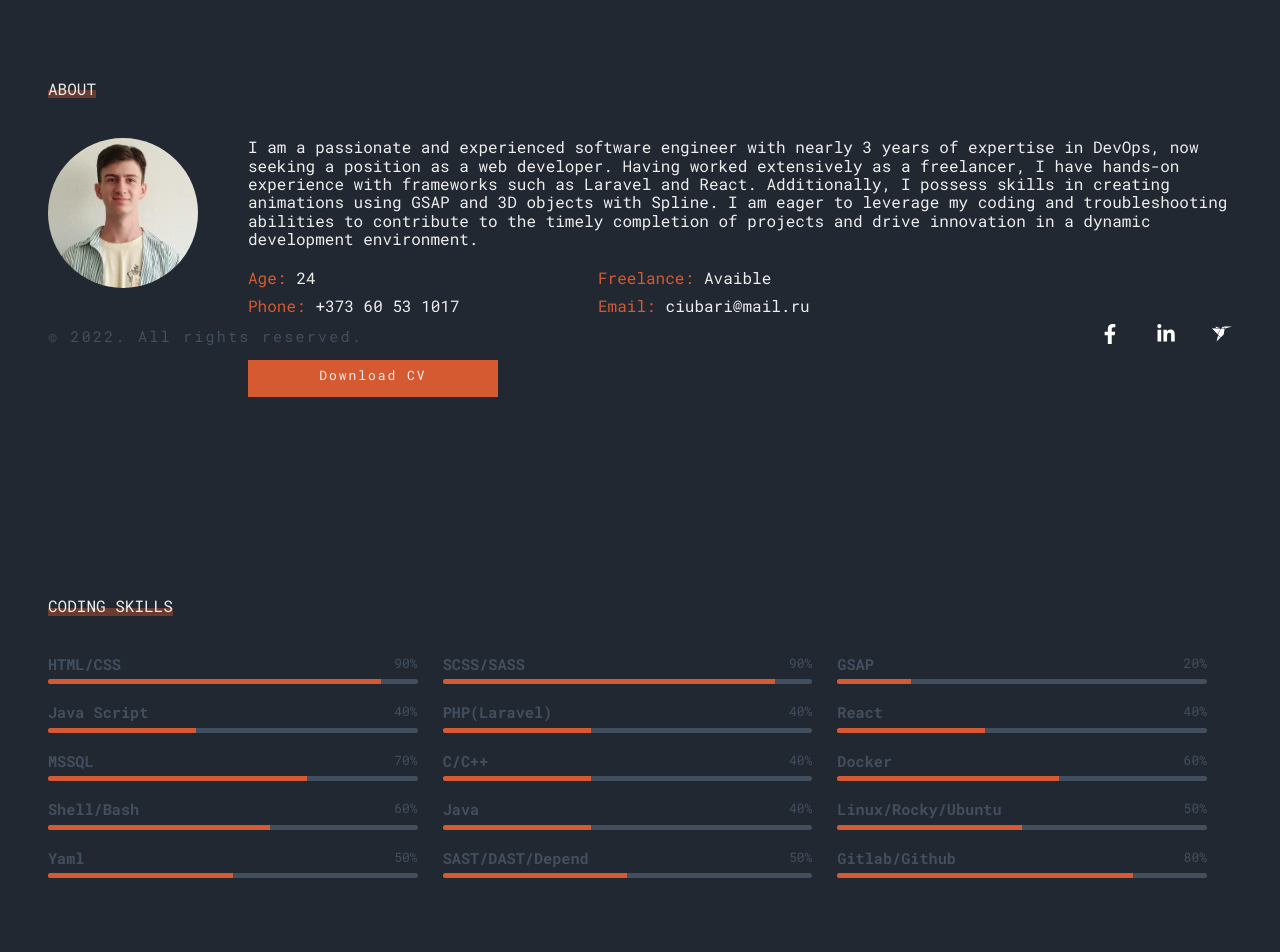
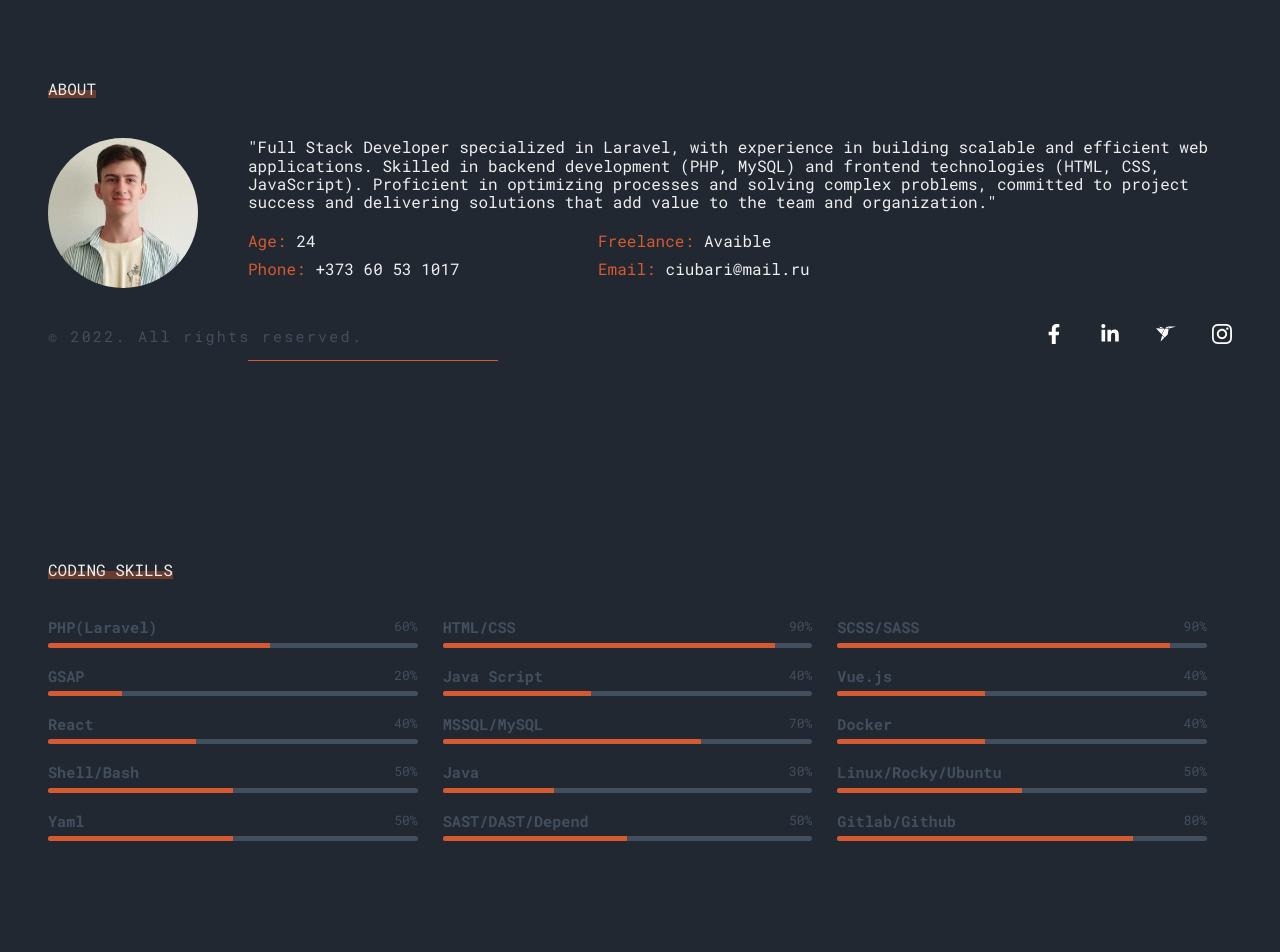
Before and after one commit to Liemacs/Portfolio, a React (Create React App) app: page / in a window 1280 px wide. Shown: the part 440-1392 px from the top of the page. Built offline with nearby package versions, Linux system fonts and the light colour scheme.

Commit message:
Data updated

```diff
--- a/src/components/Footer.js
+++ b/src/components/Footer.js
@@ -4,7 +4,7 @@ import React from "react";
 import classes from "./styles/Footer.module.scss";
 
 // import react-icon
-import { SiFreelancer } from "react-icons/si";
+import { SiFreelancer, SiInstagram } from "react-icons/si";
 import { FaLinkedinIn, FaFacebookF } from "react-icons/fa";
 
 const Footer = () => {
@@ -28,11 +28,18 @@ const Footer = () => {
             <FaLinkedinIn />
           </a>
           <a
-            href="https://freelancehunt.com/freelancer/Liemax.html "
+            href="https://freelancehunt.com/freelancer/Liemax.html"
             target="_blank"
             rel="noopener noreferrer"
           >
             <SiFreelancer />
+          </a>
+          <a
+            href="https://www.instagram.com/liemacs/profilecard/?igsh=MWVuNTd4bndtNXFodw=="
+            target="_blank"
+            rel="noopener noreferrer"
+          >
+            <SiInstagram />
           </a>
         </div>
       </div>
--- a/src/components/Header.js
+++ b/src/components/Header.js
@@ -64,7 +64,7 @@ const Header = () => {
               </Link> */}
             </li>
             <li>
-              <Link to="Resume" onClick={menuToggleHandler}>
+              <Link to="/" onClick={menuToggleHandler}>
                 Resume
               </Link>
             </li>
--- a/src/pages/Resume.js
+++ b/src/pages/Resume.js
@@ -50,7 +50,18 @@ const Resume = () => {
         <h1 className={classes.resume__section__title}>Ciubari Maxim</h1>
         <span className={classes.resume__section__typeWriter}>
           <DynamicText>
-            {["I love my job.", "Smile, you have found the right candidate."]}
+            {[
+              "I love my job.",
+              "Smile, you have found the right candidate.",
+              "Passionate about coding and creating solutions.",
+              "Ready to tackle challenges with a positive mindset.",
+              "Innovation and efficiency are my priorities.",
+              "Driven to deliver high-quality results.",
+              "Teamwork makes the dream work!",
+              "Always learning, always growing.",
+              "Let’s build something amazing together.",
+              "Your success is my mission.",
+            ]}
           </DynamicText>
         </span>
       </div>
@@ -62,7 +73,12 @@ const Resume = () => {
           </div>
           <div className={classes.resume__about__content__info}>
             <p>
-              I am a passionate and experienced software engineer with nearly 3 years of expertise in DevOps, now seeking a position as a web developer. Having worked extensively as a freelancer, I have hands-on experience with frameworks such as Laravel and React. Additionally, I possess skills in creating animations using GSAP and 3D objects with Spline. I am eager to leverage my coding and troubleshooting abilities to contribute to the timely completion of projects and drive innovation in a dynamic development environment.
+              "Full Stack Developer specialized in Laravel, with experience in
+              building scalable and efficient web applications. Skilled in
+              backend development (PHP, MySQL) and frontend technologies (HTML,
+              CSS, JavaScript). Proficient in optimizing processes and solving
+              complex problems, committed to project success and delivering
+              solutions that add value to the team and organization."
             </p>
             <div className={classes.resume__about__content__info__data}>
               <div>
@@ -95,6 +111,17 @@ const Resume = () => {
       <div className={classes.resume__skills}>
         <h4>Coding skills</h4>
         <div className={classes.resume__skills__box}>
+          <div className={classes.resume__skills__box__skillBar}>
+            <div>
+              <h3>PHP(Laravel)</h3>
+              <span>60%</span>
+            </div>
+            <div className={classes.resume__skills__box__skillBar__container}>
+              <div
+                className={`${classes.resume__skills__box__skillBar__container__value} ${classes.value_60}`}
+              ></div>
+            </div>
+          </div>
           <div className={classes.resume__skills__box__skillBar}>
             <div>
               <h3>HTML/CSS</h3>
@@ -141,7 +168,7 @@ const Resume = () => {
           </div>
           <div className={classes.resume__skills__box__skillBar}>
             <div>
-              <h3>PHP(Laravel)</h3>
+              <h3>Vue.js</h3>
               <span>40%</span>
             </div>
             <div className={classes.resume__skills__box__skillBar__container}>
@@ -163,7 +190,7 @@ const Resume = () => {
           </div>
           <div className={classes.resume__skills__box__skillBar}>
             <div>
-              <h3>MSSQL</h3>
+              <h3>MSSQL/MySQL</h3>
               <span>70%</span>
             </div>
             <div className={classes.resume__skills__box__skillBar__container}>
@@ -174,7 +201,7 @@ const Resume = () => {
           </div>
           <div className={classes.resume__skills__box__skillBar}>
             <div>
-              <h3>C/C++</h3>
+              <h3>Docker</h3>
               <span>40%</span>
             </div>
             <div className={classes.resume__skills__box__skillBar__container}>
@@ -185,34 +212,23 @@ const Resume = () => {
           </div>
           <div className={classes.resume__skills__box__skillBar}>
             <div>
-              <h3>Docker</h3>
-              <span>60%</span>
+              <h3>Shell/Bash</h3>
+              <span>50%</span>
             </div>
             <div className={classes.resume__skills__box__skillBar__container}>
               <div
-                className={`${classes.resume__skills__box__skillBar__container__value} ${classes.value_60}`}
-              ></div>
-            </div>
-          </div>
-          <div className={classes.resume__skills__box__skillBar}>
-            <div>
-              <h3>Shell/Bash</h3>
-              <span>60%</span>
-            </div>
-            <div className={classes.resume__skills__box__skillBar__container}>
-              <div
-                className={`${classes.resume__skills__box__skillBar__container__value} ${classes.value_60}`}
+                className={`${classes.resume__skills__box__skillBar__container__value} ${classes.value_50}`}
               ></div>
             </div>
           </div>
           <div className={classes.resume__skills__box__skillBar}>
             <div>
               <h3>Java</h3>
-              <span>40%</span>
+              <span>30%</span>
             </div>
             <div className={classes.resume__skills__box__skillBar__container}>
               <div
-                className={`${classes.resume__skills__box__skillBar__container__value} ${classes.value_40}`}
+                className={`${classes.resume__skills__box__skillBar__container__value} ${classes.value_30}`}
               ></div>
             </div>
           </div>
@@ -266,10 +282,12 @@ const Resume = () => {
         <h4>Applications</h4>
         <Slider
           slidesToShow={size.width < 650 ? (size.width < 375 ? 1 : 2) : 3}
-          speed={500}
+          autoplaySpeed={0}
           autoplay
           infinite
           className={classes.resume__apps__carousel}
+          cssEase="ease-in-out"
+          speed={2000}
         >
           <div
             className={`${classes.resume__apps__carousel__item} ${classes.degr_50}`}
@@ -373,13 +391,14 @@ const Resume = () => {
               <h6
                 className={classes.resume__activity__groups__data__description}
               >
-                • Unix Systems Administration: Linux, Rocky, Ubuntu.<br></br>
-                • Process Automation: Using YAML. <br></br>
-                • CI/CD Solutions Implementation.<br></br>
-                • Container Management: Creating and managing Docker containers.<br></br>
-                • Virtual Machine Configuration: VMware vRealize Automation 8 (vRA8).<br></br>
-                • Shell/Bash Scripting: Creating and implementing scripts for various OS.<br></br>
-                • Version Control Tools: Git, SVN.
+                • Unix Systems Administration: Linux, Rocky, Ubuntu.<br></br>•
+                Process Automation: Using YAML. <br></br>• CI/CD Solutions
+                Implementation.<br></br>• Container Management: Creating and
+                managing Docker containers.<br></br>• Virtual Machine
+                Configuration: VMware vRealize Automation 8 (vRA8).<br></br>•
+                Shell/Bash Scripting: Creating and implementing scripts for
+                various OS.<br></br>• Version Control Tools: Git, SVN.<br></br>•
+                Security Tools: SAST, DAST, and Dependency Scanners.
               </h6>
             </div>
             <div>
@@ -388,11 +407,10 @@ const Resume = () => {
               <h6
                 className={classes.resume__activity__groups__data__description}
               >
-                • Testing website updates. <br></br>
-                • Bug reports in the management tool like Bitrix24.<br></br>
-                • Working in Adobe Photoshop.<br></br>
-                • Adding new products to the sites (Photo in .png, info about product, video).<br></br>
-                • Working with 1C.
+                • Testing website updates. <br></br>• Bug reports in the
+                management tool like Bitrix24.<br></br>• Working in Adobe
+                Photoshop.<br></br>• Adding new products to the sites (Photo in
+                .png, info about product, video).<br></br>• Working with 1C.
               </h6>
             </div>
           </div>
```
Also changed, not shown: 1 other file (tests, documents, lock files or other folders).
